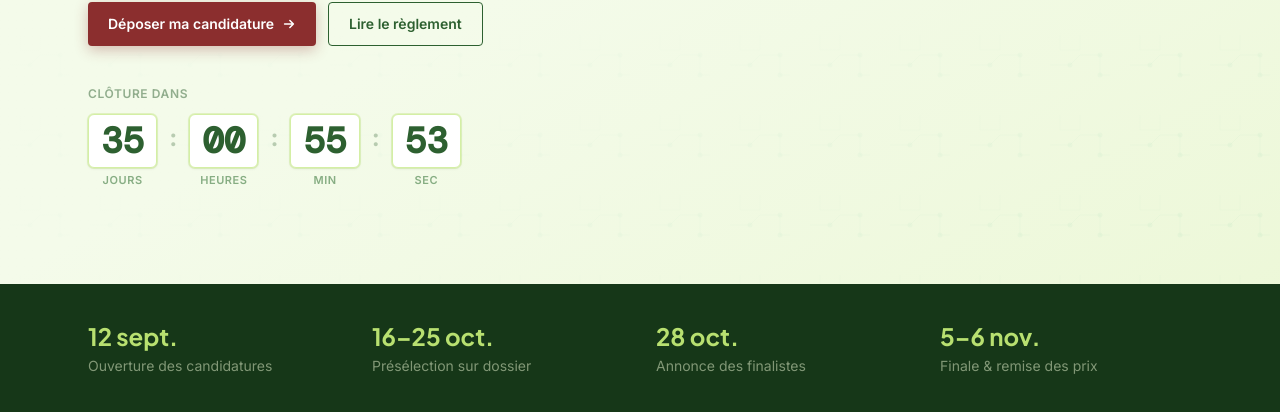
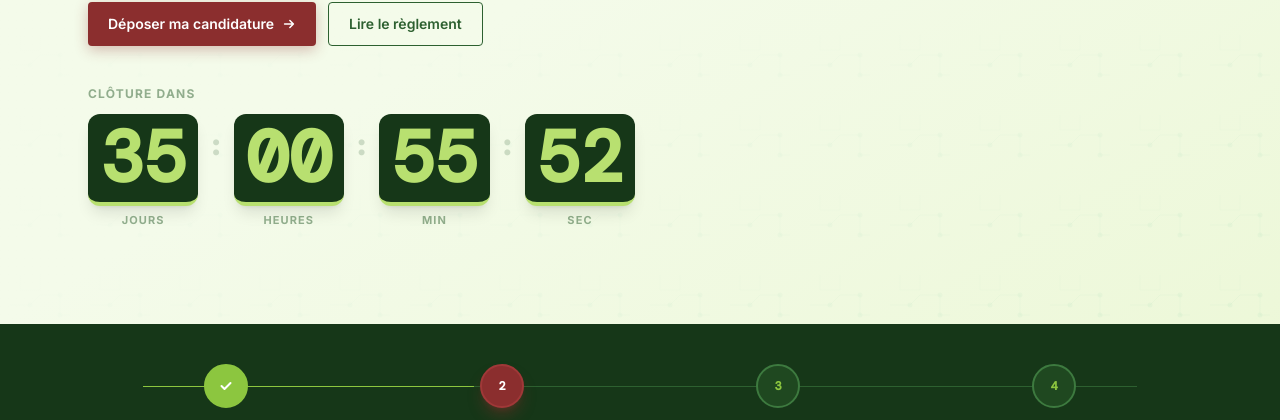
Before and after one commit to bssoum12/ia4earth-platform, a Next.js app: page / in a window 1280 px wide. Shown: the part 520-940 px from the top of the page. Built offline with nearby package versions, Linux system fonts and the light colour scheme; no server answers.

Commit message:
design: compte à rebours XXL + frise chronologique avec progression

```diff
--- a/app/page.tsx
+++ b/app/page.tsx
@@ -115,22 +115,62 @@ export default function Home() {
           </div>
         </section>
 
-        {/* ===== BAND DATES CLÉS ===== */}
-        <div className="bg-forest-900 text-white py-9">
-          <div className="max-w-6xl mx-auto px-4 sm:px-6">
-            <div className="grid grid-cols-2 sm:grid-cols-4 gap-6 sm:gap-8">
-              {[
-                { n: "12 sept.", l: "Ouverture des candidatures" },
-                { n: "16–25 oct.", l: "Présélection sur dossier" },
-                { n: "28 oct.", l: "Annonce des finalistes" },
-                { n: "5–6 nov.", l: "Finale & remise des prix" },
-              ].map(({ n, l }) => (
-                <div key={n}>
-                  <span className="font-display font-bold text-xl sm:text-2xl text-leaf-300 block">{n}</span>
-                  <span className="text-xs sm:text-sm text-leaf-100/50 mt-1 block">{l}</span>
+        {/* ===== FRISE CHRONOLOGIQUE ===== */}
+        <div className="bg-forest-900 text-white py-10 overflow-x-auto">
+          <div className="max-w-6xl mx-auto px-4 sm:px-6 min-w-[600px]">
+            {(() => {
+              const steps = [
+                { date: "12 sept.", label: "Ouverture", sub: "Candidatures ouvertes", done: true },
+                { date: "15 oct.", label: "Clôture", sub: "23h59 — sans prolongation", highlight: true },
+                { date: "28 oct.", label: "Finalistes", sub: "Annonce des sélectionnés" },
+                { date: "5–6 nov.", label: "Finale", sub: "Pitchs & remise des prix" },
+              ];
+              return (
+                <div className="relative flex items-start justify-between gap-0">
+                  {/* Ligne de connexion */}
+                  <div className="absolute top-[22px] left-[5%] right-[5%] h-px bg-forest-700" aria-hidden />
+                  {/* Ligne de progression (12 sept → 15 oct passé) */}
+                  <div className="absolute top-[22px] left-[5%] w-[30%] h-px bg-leaf-400" aria-hidden />
+
+                  {steps.map((s, i) => (
+                    <div key={i} className="relative flex flex-col items-center text-center flex-1 px-2">
+                      {/* Dot */}
+                      <div
+                        className={`
+                          relative z-10 w-11 h-11 rounded-full flex items-center justify-center mb-3 border-2 shrink-0
+                          ${s.done
+                            ? "bg-leaf-400 border-leaf-400"
+                            : s.highlight
+                            ? "bg-earth-700 border-earth-600 shadow-lg shadow-earth-700/40"
+                            : "bg-forest-800 border-forest-600"}
+                        `}
+                      >
+                        {s.done ? (
+                          <svg width="16" height="16" viewBox="0 0 16 16" fill="none" aria-hidden>
+                            <path d="M3.5 8l3 3 6-6" stroke="white" strokeWidth="2" strokeLinecap="round" strokeLinejoin="round"/>
+                          </svg>
+                        ) : (
+                          <span className={`text-xs font-bold font-mono ${s.highlight ? "text-white" : "text-leaf-400"}`}>
+                            {i + 1}
+                          </span>
+                        )}
+                      </div>
+
+                      {/* Date */}
+                      <span className={`font-display font-bold text-base sm:text-lg block leading-none mb-1 ${s.done ? "text-leaf-400" : s.highlight ? "text-earth-400" : "text-white"}`}>
+                        {s.date}
+                      </span>
+                      {/* Label */}
+                      <span className={`text-xs font-bold uppercase tracking-wider block mb-0.5 ${s.highlight ? "text-earth-400" : "text-leaf-100/80"}`}>
+                        {s.label}
+                      </span>
+                      {/* Sous-titre */}
+                      <span className="text-2xs text-leaf-100/40 leading-tight hidden sm:block">{s.sub}</span>
+                    </div>
+                  ))}
                 </div>
-              ))}
-            </div>
+              );
+            })()}
           </div>
         </div>
 
--- a/components/CountdownTimer.tsx
+++ b/components/CountdownTimer.tsx
@@ -6,16 +6,29 @@ import { getTimeRemaining } from "@/lib/dates";
 interface UnitProps {
   value: number;
   label: string;
+  urgent?: boolean;
 }
 
-function Unit({ value, label }: UnitProps) {
+function Unit({ value, label, urgent }: UnitProps) {
   const display = String(value).padStart(2, "0");
   return (
-    <div className="flex flex-col items-center gap-1">
-      <div className="font-mono text-3xl sm:text-4xl font-bold text-forest-700 tabular-nums leading-none bg-white border border-leaf-200 rounded-md px-3 py-2 min-w-[3.5rem] text-center shadow-card">
+    <div className="flex flex-col items-center gap-1.5">
+      <div
+        className={`
+          font-mono font-black tabular-nums leading-none
+          text-5xl sm:text-6xl lg:text-7xl
+          px-3 py-2 rounded-xl min-w-[3.8rem] sm:min-w-[4.5rem] text-center
+          shadow-lg border-b-4 transition-colors duration-300
+          ${urgent
+            ? "bg-earth-700 border-earth-800 text-white"
+            : "bg-forest-900 border-forest-950 text-leaf-300"}
+        `}
+      >
         {display}
       </div>
-      <span className="text-2xs font-semibold text-forest-600/60 uppercase tracking-wider">{label}</span>
+      <span className="text-2xs font-bold text-forest-700/50 uppercase tracking-widest">
+        {label}
+      </span>
     </div>
   );
 }
@@ -37,19 +50,21 @@ export default function CountdownTimer() {
     );
   }
 
+  const urgent = time.jours < 7;
+
   return (
     <div>
-      <p className="text-xs font-semibold text-forest-700/50 uppercase tracking-wider mb-3">
-        Clôture dans
+      <p className={`text-xs font-bold uppercase tracking-widest mb-3 ${urgent ? "text-earth-700" : "text-forest-700/50"}`}>
+        {urgent ? "⚡ Clôture imminente — plus que" : "Clôture dans"}
       </p>
       <div className="flex items-start gap-2 sm:gap-3">
-        <Unit value={time.jours}    label="Jours" />
-        <div className="text-2xl font-bold text-forest-700/30 mt-2">:</div>
-        <Unit value={time.heures}   label="Heures" />
-        <div className="text-2xl font-bold text-forest-700/30 mt-2">:</div>
-        <Unit value={time.minutes}  label="Min" />
-        <div className="text-2xl font-bold text-forest-700/30 mt-2">:</div>
-        <Unit value={time.secondes} label="Sec" />
+        <Unit value={time.jours}    label="Jours"   urgent={urgent} />
+        <div className="text-3xl font-black text-forest-700/20 mt-3 select-none">:</div>
+        <Unit value={time.heures}   label="Heures"  urgent={urgent} />
+        <div className="text-3xl font-black text-forest-700/20 mt-3 select-none">:</div>
+        <Unit value={time.minutes}  label="Min"     urgent={urgent} />
+        <div className="text-3xl font-black text-forest-700/20 mt-3 select-none">:</div>
+        <Unit value={time.secondes} label="Sec"     urgent={urgent} />
       </div>
     </div>
   );
```
